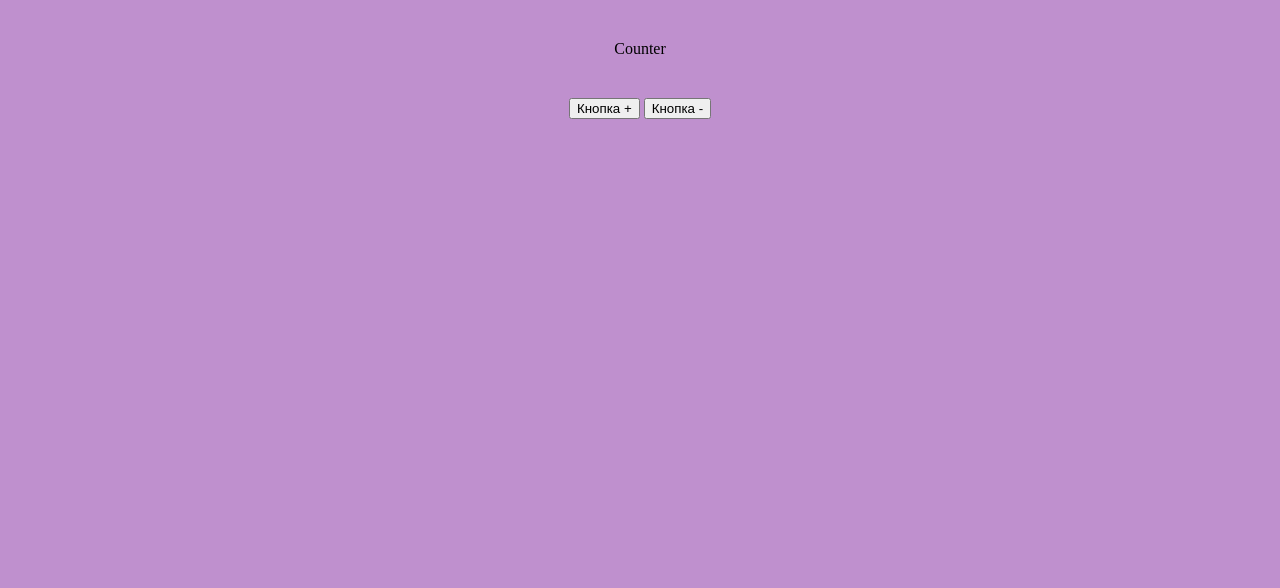
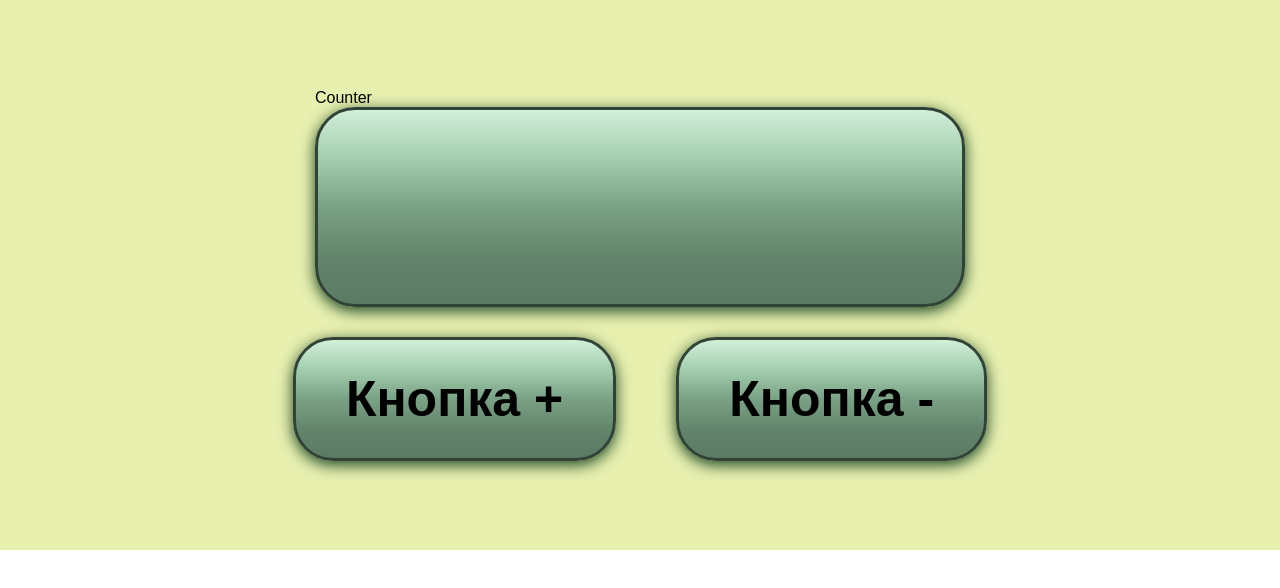
Before and after one commit to ViktorChu/lesson_03_practice, a plain HTML site: page index.html in a window 1280 px wide. Drawn offline with Linux system fonts and the light colour scheme.

Commit message:
Add global styles

```diff
--- a/styles.css
+++ b/styles.css
@@ -1,12 +1,14 @@
 * {
   box-sizing: border-box;
 }
-  body,
-  html {
+
+html,
+body {
   height: 100%;
   margin: 0;
   padding: 0;
 }
+
 h1,
 h2,
 h3,
@@ -15,17 +17,85 @@
 h6,
 p,
 ul,
-  ol,
 li {
   margin: 0;
   padding: 0;
 }
+
 #root {
   display: flex;
   flex-direction: column;
   align-items: center;
-    gap: 40px;
-    min-height: 100%;
-    background: rgb(191, 144, 206);
-    padding: 40px;
+  justify-content: center;
+  height: 550px;
+  font-weight: 400;
+  font-family: Arial, Helvetica, sans-serif;
+  font-style: normal;
+  background:rgb(232, 240, 176);
 }
+
+header {
+  display: flex;
+  flex-direction: column;
+  justify-content: center;
+  align-items: center;
+  padding: 25px;
+  background: linear-gradient(rgb(209, 239, 217),rgb(163, 206, 175),rgb(122, 161, 133),rgb(99, 133, 108),rgb(91, 122, 99));
+  height: 140px;
+  width: 100%;
+  font-size: 24px;
+}
+
+#result {
+  display: flex;
+  justify-content: center;
+  align-items: center;
+  font-size: 50px;
+  font-weight: bold;
+  margin-bottom: 30px;
+  color: rgb(49, 67, 54);
+  height: 200px;
+  width: 650px;
+  background: linear-gradient(rgb(209, 239, 217),rgb(163, 206, 175),rgb(122, 161, 133),rgb(99, 133, 108),rgb(91, 122, 99));
+  text-align: center;
+  padding: 50px;
+  border-radius: 40px;
+  border: 3px solid rgb(49, 67, 54);
+  box-shadow: 0 4px 15px rgb(23, 66, 32);
+}
+
+#buttons {
+  display: flex;
+  justify-content: center;
+  gap: 60px;
+}
+
+button {
+  text-align: center;
+  padding: 30px 50px;
+  border-radius: 40px;
+  border: 3px solid rgb(49, 67, 54);
+  backdrop-filter: blur(10px);
+  box-shadow: 0 4px 15px rgb(23, 66, 32);
+  font-weight: bold;
+  font-size: 50px;
+  background: linear-gradient(rgb(209, 239, 217),rgb(163, 206, 175),rgb(122, 161, 133),rgb(99, 133, 108),rgb(91, 122, 99));
+  cursor: pointer;
+  transition: 0.3s;
+
+}
+#button-plus:hover {
+  background-color: rgb(235, 205, 135);
+}
+
+#button-minus:hover {
+  background-color: rgb(235, 205, 135);
+
+}
+
+#image {
+  width: 100%;
+  height: 100px;
+  object-fit: cover;
+  margin-top: 30px;
+}
```
Lines whose indentation alone changed are shown as unchanged.
